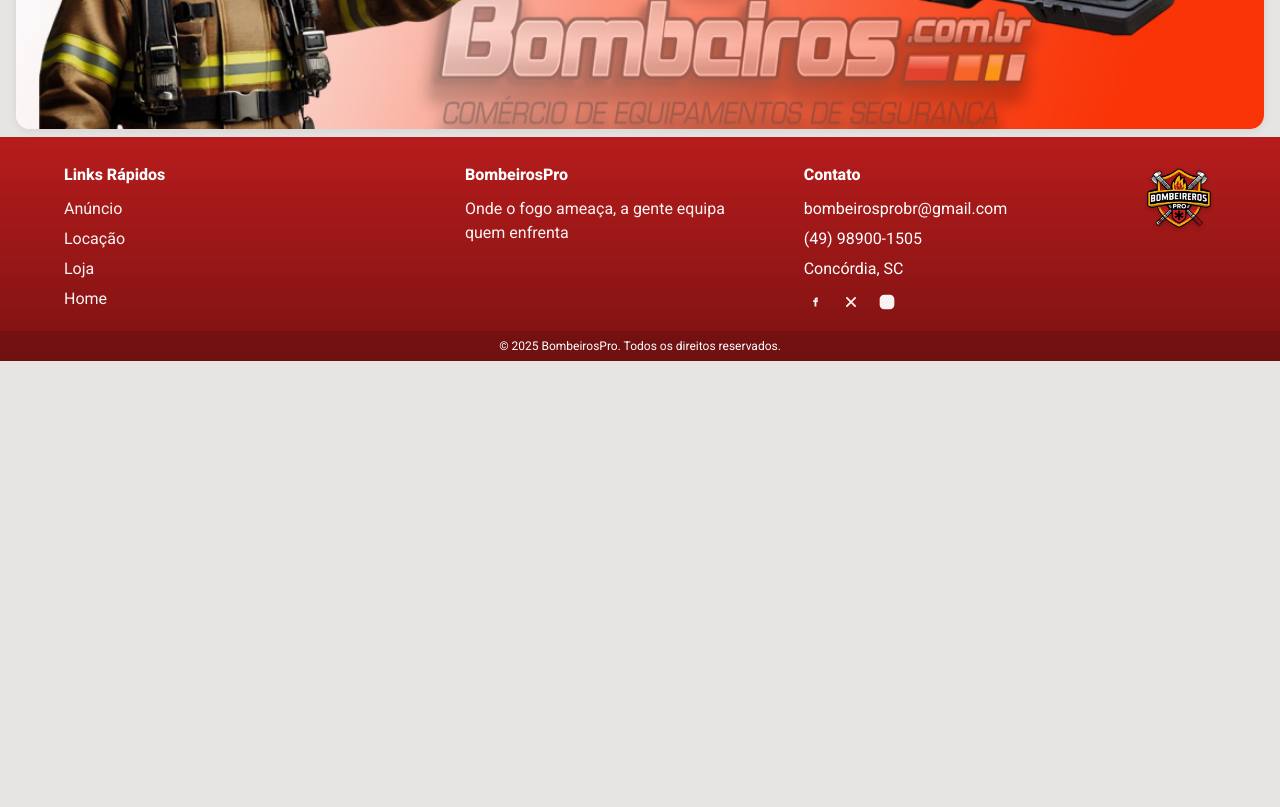
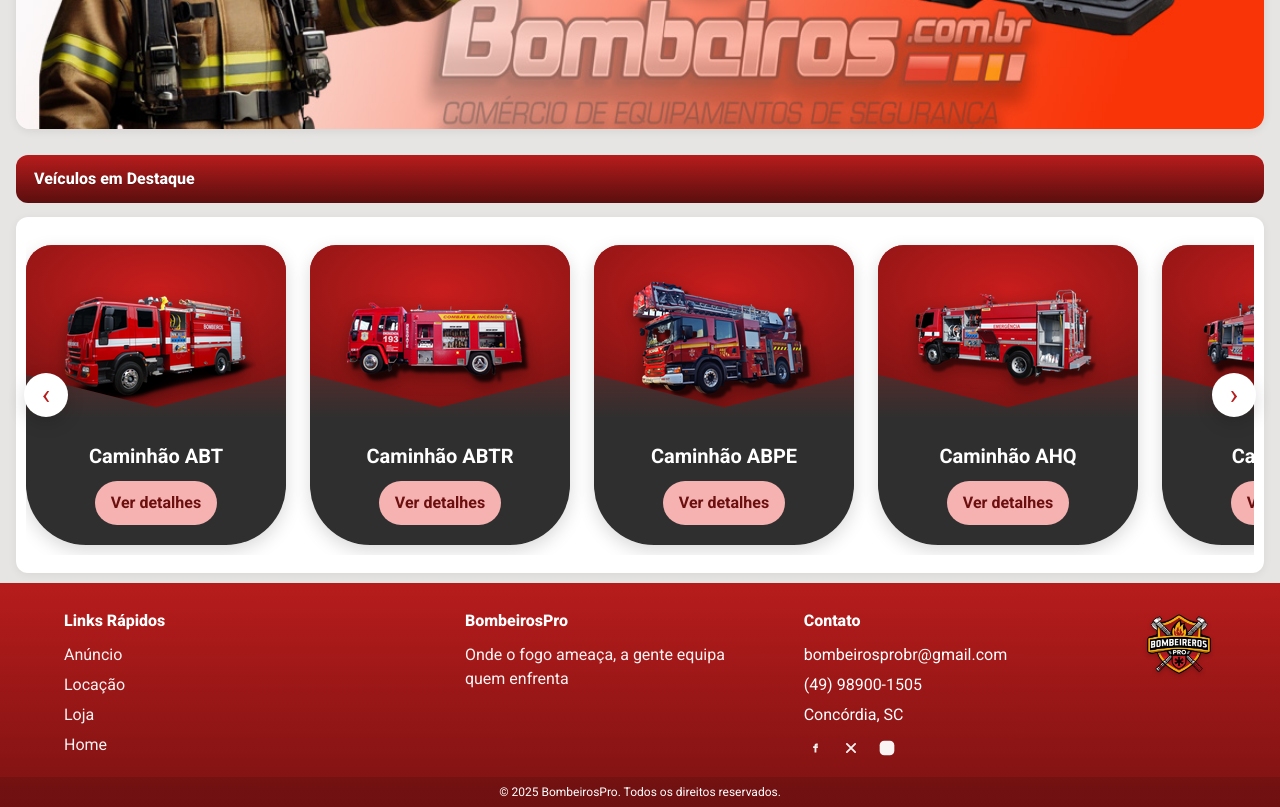
Before and after one commit to Vanderlei13/Pi_2025, a React (Vite) app in the folder client/: page / in a window 1280 px wide. Shown: the part 2220-3027 px from the top of the page. Before the commit the page ends 2581 px from the top, so only its background shows below. Built offline with nearby package versions, Linux system fonts and the light colour scheme.

Commit message:
Footer feito e HomePage semi pronto

```diff
--- /dev/null
+++ b/client/src/componentes/CarrosselVeiculos.jsx
@@ -0,0 +1,53 @@
+import { useRef } from "react";
+import "../style/veiculos_em_destaque.css";
+
+function Seta({ lado = "esquerda", onClick }) {
+  return (
+    <button type="button" aria-label={lado === "esquerda" ? "Anterior" : "Próximo"} className={`vd-arrow ${lado}`} onClick={onClick}>
+      <span className="vd-chevron">{lado === "esquerda" ? "‹" : "›"}</span>
+    </button>
+  );
+}
+
+export default function CarrosselVeiculos() {
+  const faixaRef = useRef(null);
+
+  const itens = [
+    { id: 1, nome: "Caminhão ABT", imagem: "/Imagens/caminhao01.webp" },
+    { id: 2, nome: "Caminhão ABTR", imagem: "/Imagens/caminhao02.webp" },
+    { id: 3, nome: "Caminhão ABPE", imagem: "/Imagens/caminhao03.webp" },
+    { id: 4, nome: "Caminhão AHQ", imagem: "/Imagens/caminhao04.webp" },
+    { id: 5, nome: "Caminhão AT", imagem: "/Imagens/caminhao05.webp" },
+  ];
+
+  const rolar = (delta) => {
+    if (!faixaRef.current) return;
+    const card = faixaRef.current.querySelector(".vd-card");
+    const passo = card ? card.offsetWidth + 24 : 320;
+    faixaRef.current.scrollBy({ left: delta * passo, behavior: "smooth" });
+  };
+
+  return (
+    <section className="vd-wrapper">
+      <div className="vd-title">Veículos em Destaque</div>
+
+      <div className="vd-row-wrap">
+        <Seta lado="esquerda" onClick={() => rolar(-1)} />
+        <div className="vd-row" ref={faixaRef}>
+          {itens.map((v) => (
+            <article className="vd-card" key={v.id}>
+              <div className="vd-top">
+                <img src={v.imagem} alt={v.nome} loading="lazy" />
+              </div>
+              <div className="vd-bottom">
+                <strong className="vd-nome">{v.nome}</strong>
+                <button className="vd-btn" type="button">Ver detalhes</button>
+              </div>
+            </article>
+          ))}
+        </div>
+        <Seta lado="direita" onClick={() => rolar(1)} />
+      </div>
+    </section>
+  );
+}
--- a/client/src/pages/HomePage.jsx
+++ b/client/src/pages/HomePage.jsx
@@ -3,6 +3,7 @@
 import "../style/secoes_produtos.css";
 import "../style/home_page.css";
 import Footer from "../componentes/footer.jsx";
+import CarrosselVeiculos from "../componentes/CarrosselVeiculos.jsx";
 
 function ScrollSeta({ onClick, side = "left" }) {
 	return (
@@ -126,8 +127,13 @@
 				/>
 			</section>
 
-			{/* Banner promocional (último bloco) */}
+			{/* Banner promocional */}
 			<BannerPromocional />
+
+			{/* Carrossel de veículos em destaque */}
+			<CarrosselVeiculos />
+
+			{/* Rodapé */}
 			<Footer />
 		</>
 	);
--- a/client/src/style/veiculos_em_destaque.css
+++ b/client/src/style/veiculos_em_destaque.css
@@ -0,0 +1,92 @@
+.vd-wrapper {
+	padding: 18px 16px 10px;
+}
+
+.vd-title {
+	background: linear-gradient(180deg, #b71c1c 0%, #5a0e0e 100%);
+	color: #fff;
+	font-weight: 800;
+	border-radius: 12px;
+	padding: 12px 18px;
+	margin-bottom: 14px;
+	text-shadow: 0 1px 0 rgba(0,0,0,.2);
+}
+
+.vd-row-wrap {
+	position: relative;
+	background: #ffffff;
+	border-radius: 12px;
+	padding: 18px 10px;
+	box-shadow: 0 2px 10px rgba(0,0,0,.06);
+}
+
+.vd-row {
+	display: flex;
+	gap: 24px;
+	overflow-x: auto;
+	scroll-behavior: smooth;
+	scroll-snap-type: x proximity;
+	padding: 10px 36px;
+}
+.vd-row::-webkit-scrollbar { height: 8px; }
+.vd-row::-webkit-scrollbar-thumb { background: #e0e0e0; border-radius: 999px; }
+
+.vd-arrow {
+	position: absolute;
+	top: 50%;
+	transform: translateY(-50%);
+	height: 44px;
+	width: 44px;
+	border-radius: 50%;
+	border: none;
+	cursor: pointer;
+	background: #ffffff;
+	box-shadow: 0 6px 18px rgba(0,0,0,.15);
+	display: grid;
+	place-items: center;
+	z-index: 2;
+}
+.vd-arrow.esquerda { left: 8px; }
+.vd-arrow.direita { right: 8px; }
+.vd-arrow:hover { transform: translateY(-50%) scale(1.05); }
+.vd-chevron { font-size: 28px; color: #b71c1c; line-height: 1; }
+
+.vd-card {
+	min-width: 260px;
+	max-width: 260px;
+	border-radius: 26px 26px 60px 60px;
+	background: linear-gradient(180deg, #b12020 0%, #2f2f2f 58%);
+	color: #fff;
+	overflow: hidden;
+	scroll-snap-align: start;
+	box-shadow: 0 6px 18px rgba(0,0,0,.15);
+}
+
+.vd-top {
+	height: 180px;
+	padding: 12px 8px 0;
+	background: radial-gradient(90% 70% at 50% 25%, #c91d1d 0%, #7a1212 100%);
+	clip-path: polygon(0 0, 100% 0, 100% 72%, 50% 90%, 0 72%);
+	display: grid;
+	place-items: center;
+}
+.vd-top img { max-width: 92%; max-height: 100%; object-fit: contain; filter: drop-shadow(0 6px 8px rgba(0,0,0,.35)); }
+
+.vd-bottom { padding: 16px 12px 20px; text-align: center; }
+.vd-nome { display: block; font-size: 20px; margin-bottom: 10px; }
+
+.vd-btn {
+	background: #f6b1b1;
+	color: #6b0f0f;
+	border: none;
+	border-radius: 999px;
+	padding: 10px 16px;
+	font-weight: 700;
+	cursor: pointer;
+}
+.vd-btn:hover { background: #f7c1c1; }
+
+@media (max-width: 640px) {
+	.vd-card { min-width: 220px; max-width: 220px; }
+	.vd-top { height: 160px; }
+}
```
